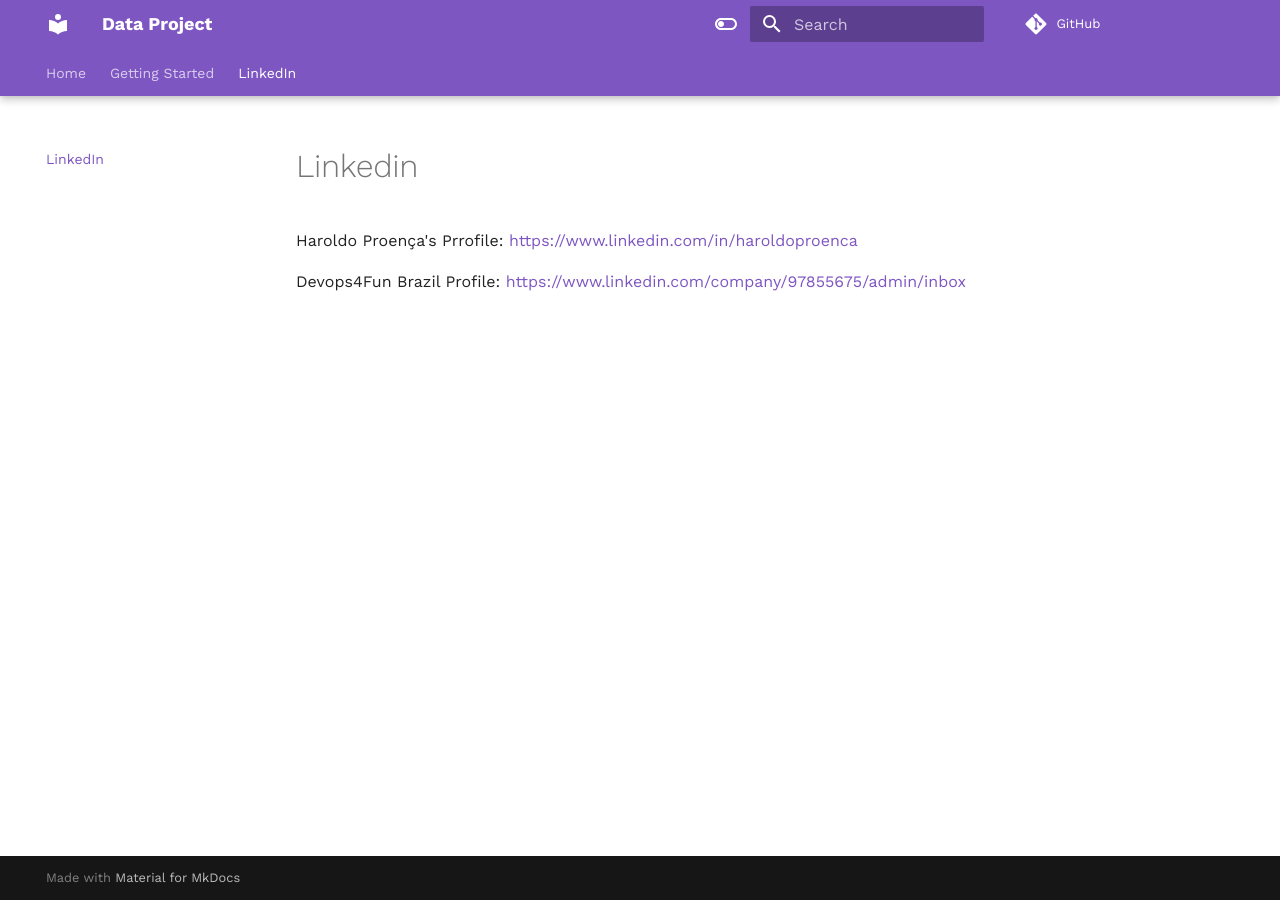
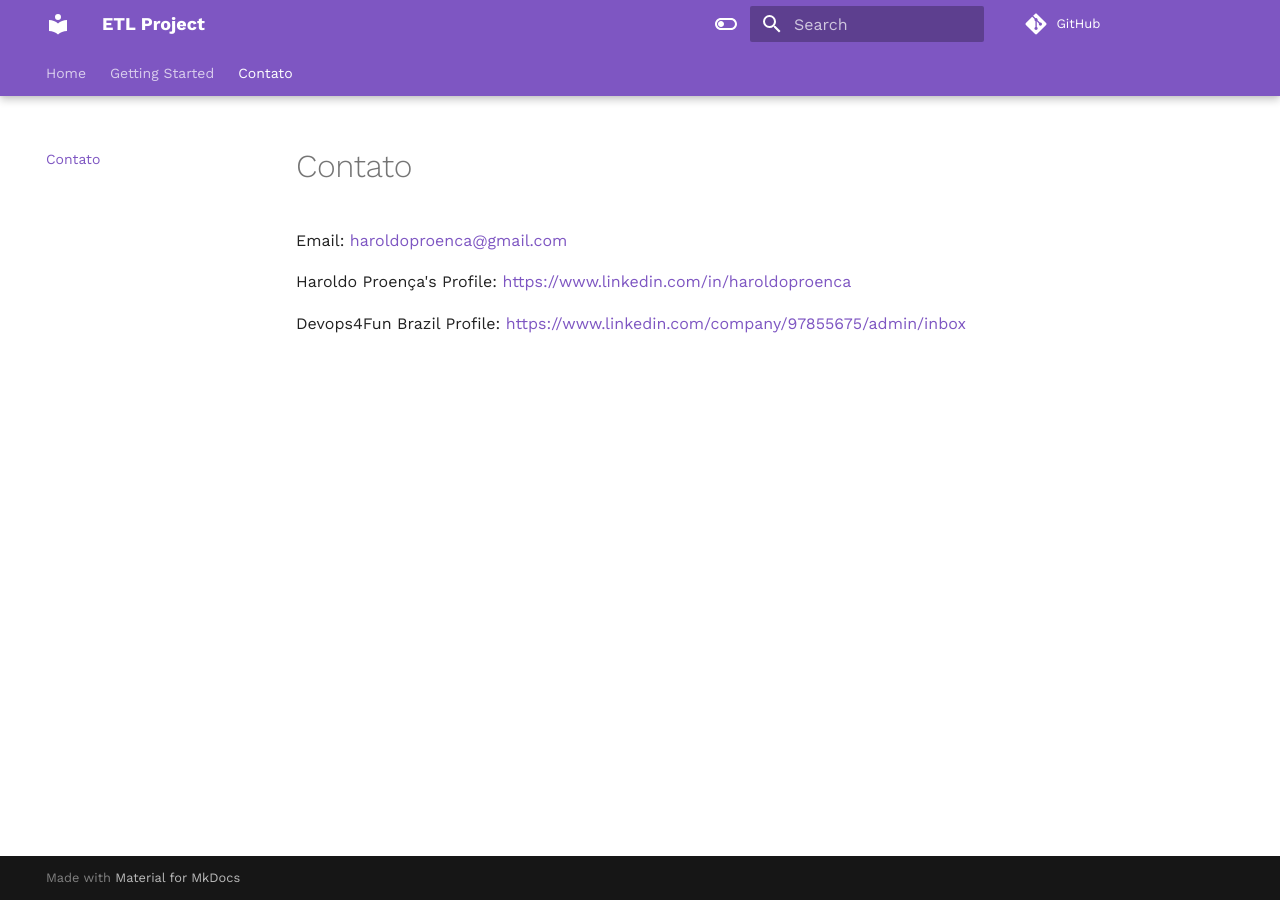
Before and after one commit to haroldoproenca/etlproject, an MkDocs documentation site: the page built from docs/contato.md, in a window 1280 px wide. Built offline with MkDocs 1.6.1 and Material for MkDocs 9.7.7, drawn with Linux system fonts in a browser that asks for light colours; comment, search, counter and statistics services are not loaded.

```diff
--- a/docs/linkedin.md
+++ b/docs/contato.md
@@ -1,6 +1,9 @@
-# Linkedin
+# Contato
 
-Haroldo Proença's Prrofile:
+Email:
+[haroldoproenca@gmail.com](mailto:haroldoproenca@gmail.com)
+
+Haroldo Proença's Profile:
 [https://www.linkedin.com/in/haroldoproenca](https://www.linkedin.com/in/haroldoproenca)
 
 Devops4Fun Brazil Profile:
--- a/mkdocs.yml
+++ b/mkdocs.yml
@@ -1,4 +1,4 @@
-site_name: Data Project
+site_name: ETL Project
 
 repo_url: https://github.com/haroldoproenca/etlproject
 
@@ -33,4 +33,4 @@
     - getting-started/extract.md
     - getting-started/transform.md
     - getting-started/load.md
-  - LinkedIn: linkedin.md
+  - Contato: contato.md
```
Also changed, not shown: docs/index.md (+0 -3 lines).
